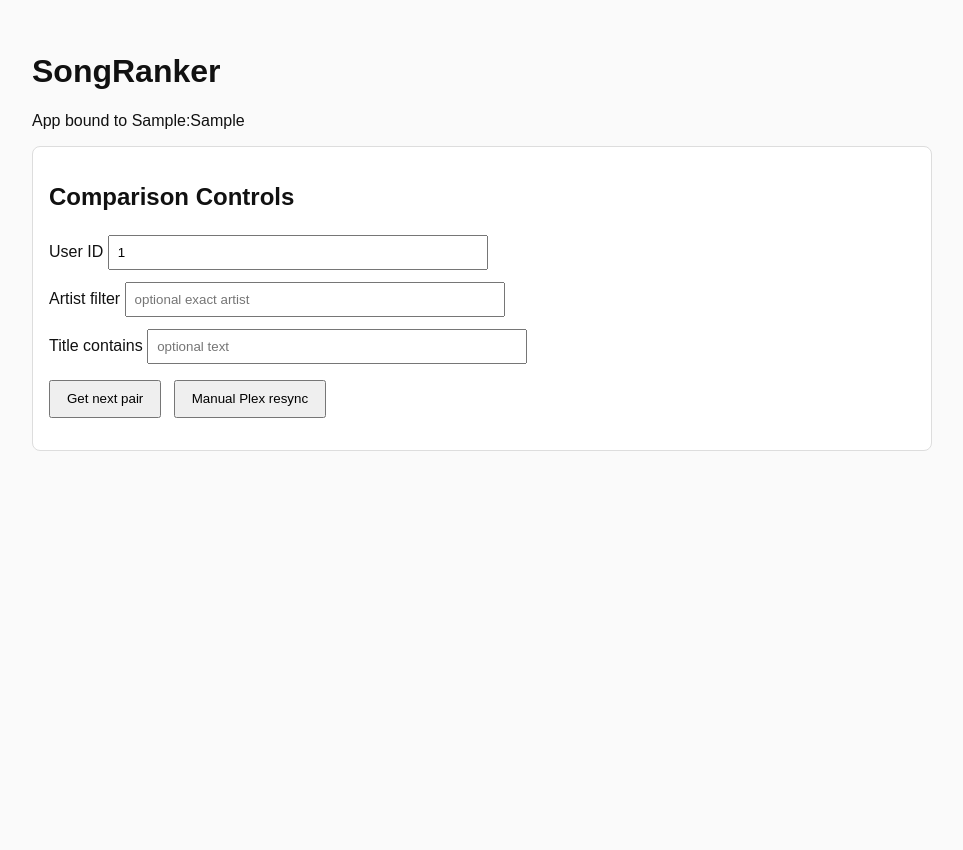
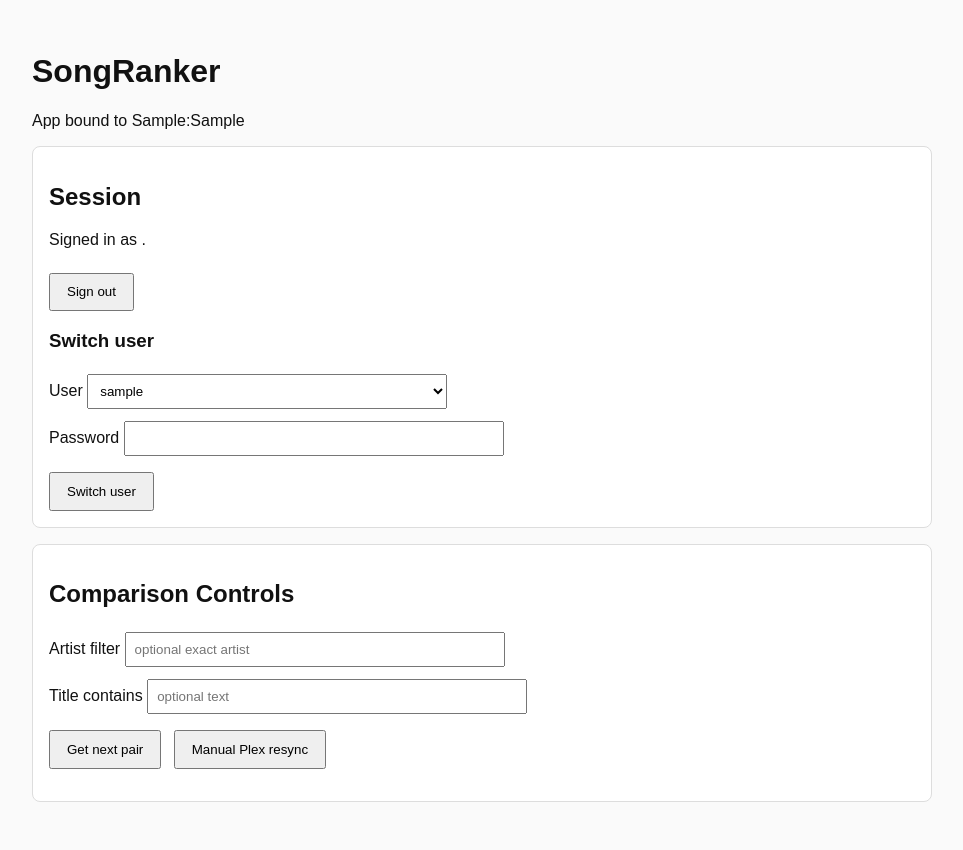
Before and after one commit to tyighter/songranker, a FastAPI app: template app/templates/index.html in a window 1280 px wide. Shown: the whole page, without its empty margins (158-1121 px from the left). Before the commit the page ends 451 px from the top, so only its background shows below. Run offline with FastAPI, Linux system fonts and the light colour scheme; the template is opened without the code that fills it: most values are stand-ins (such as "Sample title", 1, 10 or a date in 2020).

Commit message:
Add lightweight session auth and per-user ranking flow

```diff
--- a/app/main.py
+++ b/app/main.py
@@ -1,10 +1,13 @@
 import asyncio
+import hashlib
+import hmac
 import json
 import math
-from datetime import datetime, timezone
+import secrets
+from datetime import datetime, timedelta, timezone
 from itertools import combinations
 from typing import Any
-from urllib.parse import urljoin, urlencode
+from urllib.parse import urlencode, urljoin
 from urllib.request import Request, urlopen
 from xml.etree import ElementTree
 
@@ -19,10 +22,12 @@ from starlette.requests import Request as StarletteRequest
 
 from app.config import settings
 from app.db import SessionLocal, get_db
-from app.models import AppSettings, PairwiseVote, RatingScore, RatingScoreSnapshot, Song, User
+from app.models import AppSettings, PairwiseVote, RatingScore, RatingScoreSnapshot, Song, User, UserSession
 
 DEFAULT_RATING = 1000
 ELO_K = 24
+SESSION_COOKIE_NAME = "songranker_session"
+SESSION_TTL_DAYS = 30
 
 app = FastAPI(title="SongRanker")
 app.mount("/static", StaticFiles(directory="app/static"), name="static")
@@ -35,7 +40,6 @@ class NextPairResponse(BaseModel):
 
 
 class VoteRequest(BaseModel):
-    user_id: int
     winner_song_id: int
     loser_song_id: int
     filters: dict[str, Any] = Field(default_factory=dict)
@@ -46,6 +50,21 @@ class VoteResponse(BaseModel):
     loser: dict[str, Any]
 
 
+def _hash_password(password: str) -> str:
+    salt = secrets.token_hex(16)
+    digest = hashlib.pbkdf2_hmac("sha256", password.encode("utf-8"), salt.encode("utf-8"), 600_000).hex()
+    return f"{salt}:{digest}"
+
+
+def _verify_password(password: str, stored_hash: str) -> bool:
+    try:
+        salt, expected = stored_hash.split(":", 1)
+    except ValueError:
+        return False
+    actual = hashlib.pbkdf2_hmac("sha256", password.encode("utf-8"), salt.encode("utf-8"), 600_000).hex()
+    return hmac.compare_digest(expected, actual)
+
+
 def _get_or_create_settings(db: Session) -> AppSettings:
     app_settings = db.query(AppSettings).filter(AppSettings.id == 1).first()
     if app_settings is None:
@@ -54,6 +73,64 @@ def _get_or_create_settings(db: Session) -> AppSettings:
         db.commit()
         db.refresh(app_settings)
     return app_settings
+
+
+def _current_session(db: Session, request: StarletteRequest) -> UserSession | None:
+    token = request.cookies.get(SESSION_COOKIE_NAME)
+    if not token:
+        return None
+
+    now = datetime.now(timezone.utc)
+    session = db.query(UserSession).filter(UserSession.session_token == token).first()
+    if session is None:
+        return None
+    if session.expires_at <= now:
+        db.delete(session)
+        db.commit()
+        return None
+    return session
+
+
+def _require_current_user(request: StarletteRequest, db: Session = Depends(get_db)) -> User:
+    session = _current_session(db, request)
+    if session is None:
+        raise HTTPException(status_code=401, detail="Sign in required")
+
+    user = db.query(User).filter(User.id == session.user_id).first()
+    if user is None:
+        raise HTTPException(status_code=401, detail="Session user does not exist")
+    return user
+
+
+def _create_session_for_user(db: Session, user_id: int) -> str:
+    token = secrets.token_urlsafe(48)
+    now = datetime.now(timezone.utc)
+    db.add(
+        UserSession(
+            session_token=token,
+            user_id=user_id,
+            expires_at=now + timedelta(days=SESSION_TTL_DAYS),
+        )
+    )
+    db.commit()
+    return token
+
+
+def _session_redirect(url: str, token: str) -> RedirectResponse:
+    response = RedirectResponse(url=url, status_code=303)
+    response.set_cookie(
+        key=SESSION_COOKIE_NAME,
+        value=token,
+        httponly=True,
+        samesite="lax",
+        secure=False,
+        max_age=SESSION_TTL_DAYS * 24 * 60 * 60,
+    )
+    return response
+
+
+def _clear_session_cookie(response: RedirectResponse):
+    response.delete_cookie(SESSION_COOKIE_NAME)
 
 
 def _plex_get_xml(plex_url: str, plex_token: str, path: str) -> ElementTree.Element:
@@ -191,9 +268,7 @@ def _candidate_pair_for_user(db: Session, user_id: int, filters: dict[str, Any])
         .order_by(PairwiseVote.created_at.desc(), PairwiseVote.id.desc())
         .first()
     )
-    last_pair = (
-        _normalize_pair(last_vote.winner_song_id, last_vote.loser_song_id) if last_vote else None
-    )
+    last_pair = _normalize_pair(last_vote.winner_song_id, last_vote.loser_song_id) if last_vote else None
 
     best_pair: tuple[Song, Song] | None = None
     best_key: tuple[float, int, int] | None = None
@@ -224,7 +299,11 @@ def _candidate_pair_for_user(db: Session, user_id: int, filters: dict[str, Any])
 
 @app.middleware("http")
 async def setup_guard(request: StarletteRequest, call_next):
-    if request.url.path.startswith("/static") or request.url.path in {"/health", "/setup"} or request.url.path.startswith("/api/setup"):
+    if request.url.path.startswith("/static") or request.url.path in {
+        "/health",
+        "/setup",
+        "/signin",
+    } or request.url.path.startswith("/api/setup") or request.url.path.startswith("/api/auth"):
         return await call_next(request)
 
     db = SessionLocal()
@@ -263,14 +342,40 @@ def health(db: Session = Depends(get_db)) -> dict[str, str]:
     return {"status": "ok"}
 
 
+@app.get("/signin", response_class=HTMLResponse)
+def signin_page(request: StarletteRequest, db: Session = Depends(get_db)):
+    users = db.query(User).order_by(User.username.asc()).all()
+    return templates.TemplateResponse(
+        "signin.html",
+        {
+            "request": request,
+            "users": users,
+            "notice": "Login is lightweight and not secure yet; use only on trusted/local networks.",
+        },
+    )
+
+
 @app.get("/", response_class=HTMLResponse)
-def index(request: StarletteRequest):
+def index(request: StarletteRequest, db: Session = Depends(get_db)):
+    session = _current_session(db, request)
+    if session is None:
+        return RedirectResponse(url="/signin", status_code=303)
+
+    current_user = db.query(User).filter(User.id == session.user_id).first()
+    if current_user is None:
+        return RedirectResponse(url="/signin", status_code=303)
+
+    users = db.query(User).order_by(User.username.asc()).all()
+
     return templates.TemplateResponse(
         "index.html",
         {
             "request": request,
             "app_host": settings.app_host,
             "app_port": settings.app_port,
+            "current_user": current_user,
+            "users": users,
+            "notice": "Auth is intentionally lightweight and not secure yet.",
         },
     )
 
@@ -304,13 +409,74 @@ def setup_page(request: StarletteRequest, db: Session = Depends(get_db)):
 
 
 @app.post("/api/setup/user")
-def setup_user(username: str = Form(...), email: str = Form(...), db: Session = Depends(get_db)):
+def setup_user(
+    username: str = Form(...),
+    email: str = Form(...),
+    password: str = Form(...),
+    db: Session = Depends(get_db),
+):
     existing = db.query(User).filter((User.username == username) | (User.email == email)).first()
     if existing:
         raise HTTPException(status_code=400, detail="User with username or email already exists")
-    db.add(User(username=username, email=email))
+    db.add(User(username=username, email=email, password_hash=_hash_password(password)))
     db.commit()
     return RedirectResponse(url="/setup", status_code=303)
+
+
+@app.post("/api/auth/create-user")
+def create_user(
+    username: str = Form(...),
+    email: str = Form(...),
+    password: str = Form(...),
+    db: Session = Depends(get_db),
+):
+    existing = db.query(User).filter((User.username == username) | (User.email == email)).first()
+    if existing:
+        raise HTTPException(status_code=400, detail="User with username or email already exists")
+
+    db.add(User(username=username, email=email, password_hash=_hash_password(password)))
+    db.commit()
+    return RedirectResponse(url="/signin", status_code=303)
+
+
+@app.post("/api/auth/signin")
+def signin(
+    username: str = Form(...),
+    password: str = Form(...),
+    db: Session = Depends(get_db),
+):
+    user = db.query(User).filter(User.username == username).first()
+    if user is None or not _verify_password(password, user.password_hash):
+        raise HTTPException(status_code=401, detail="Invalid username/password")
+
+    token = _create_session_for_user(db, user.id)
+    return _session_redirect(url="/", token=token)
+
+
+@app.post("/api/auth/switch-user")
+def switch_user(
+    user_id: int = Form(...),
+    password: str = Form(...),
+    db: Session = Depends(get_db),
+):
+    user = db.query(User).filter(User.id == user_id).first()
+    if user is None or not _verify_password(password, user.password_hash):
+        raise HTTPException(status_code=401, detail="Invalid credentials for selected user")
+
+    token = _create_session_for_user(db, user.id)
+    return _session_redirect(url="/", token=token)
+
+
+@app.post("/api/auth/signout")
+def signout(request: StarletteRequest, db: Session = Depends(get_db)):
+    session = _current_session(db, request)
+    if session is not None:
+        db.delete(session)
+        db.commit()
+
+    response = RedirectResponse(url="/signin", status_code=303)
+    _clear_session_cookie(response)
+    return response
 
 
 @app.post("/api/setup/plex")
@@ -340,7 +506,10 @@ def setup_import(db: Session = Depends(get_db)):
 
 
 @app.post("/api/plex/resync")
-def resync_plex(db: Session = Depends(get_db)):
+def resync_plex(
+    db: Session = Depends(get_db),
+    _: User = Depends(_require_current_user),
+):
     app_settings = _get_or_create_settings(db)
     result = _sync_tracks_from_plex(db, app_settings)
     return {"status": "ok", **result}
@@ -348,11 +517,11 @@ def resync_plex(db: Session = Depends(get_db)):
 
 @app.get("/api/rate/next", response_model=NextPairResponse)
 def get_next_pair(
-    user_id: int = Query(...),
     artist: str | None = Query(default=None),
     title_query: str | None = Query(default=None),
     song_ids: str | None = Query(default=None),
     db: Session = Depends(get_db),
+    current_user: User = Depends(_require_current_user),
 ):
     filters: dict[str, Any] = {}
     if artist:
@@ -362,14 +531,14 @@ def get_next_pair(
     if song_ids:
         filters["song_ids"] = [int(song_id.strip()) for song_id in song_ids.split(",") if song_id.strip()]
 
-    pair = _candidate_pair_for_user(db=db, user_id=user_id, filters=filters)
+    pair = _candidate_pair_for_user(db=db, user_id=current_user.id, filters=filters)
     if pair is None:
         raise HTTPException(status_code=404, detail="Not enough songs available for this filter context")
 
     song_ids_for_pair = [pair[0].id, pair[1].id]
     rating_rows = (
         db.query(RatingScore)
-        .filter(and_(RatingScore.user_id == user_id, RatingScore.song_id.in_(song_ids_for_pair)))
+        .filter(and_(RatingScore.user_id == current_user.id, RatingScore.song_id.in_(song_ids_for_pair)))
         .all()
     )
     rating_lookup = {row.song_id: row.score for row in rating_rows}
@@ -389,7 +558,11 @@ def get_next_pair(
 
 
 @app.post("/api/rate/vote", response_model=VoteResponse)
-def cast_vote(payload: VoteRequest, db: Session = Depends(get_db)):
+def cast_vote(
+    payload: VoteRequest,
+    db: Session = Depends(get_db),
+    current_user: User = Depends(_require_current_user),
+):
     if payload.winner_song_id == payload.loser_song_id:
         raise HTTPException(status_code=400, detail="winner_song_id and loser_song_id must differ")
 
@@ -406,25 +579,25 @@ def cast_vote(payload: VoteRequest, db: Session = Depends(get_db)):
     winner_score = (
         db.query(RatingScore)
         .filter(
-            RatingScore.user_id == payload.user_id,
+            RatingScore.user_id == current_user.id,
             RatingScore.song_id == payload.winner_song_id,
         )
         .first()
     )
     if winner_score is None:
-        winner_score = RatingScore(user_id=payload.user_id, song_id=payload.winner_song_id, score=DEFAULT_RATING)
+        winner_score = RatingScore(user_id=current_user.id, song_id=payload.winner_song_id, score=DEFAULT_RATING)
         db.add(winner_score)
 
     loser_score = (
         db.query(RatingScore)
         .filter(
-            RatingScore.user_id == payload.user_id,
+            RatingScore.user_id == current_user.id,
             RatingScore.song_id == payload.loser_song_id,
         )
         .first()
     )
     if loser_score is None:
-        loser_score = RatingScore(user_id=payload.user_id, song_id=payload.loser_song_id, score=DEFAULT_RATING)
+        loser_score = RatingScore(user_id=current_user.id, song_id=payload.loser_song_id, score=DEFAULT_RATING)
         db.add(loser_score)
 
     expected_winner = _expected_score(winner_score.score, loser_score.score)
@@ -434,7 +607,7 @@ def cast_vote(payload: VoteRequest, db: Session = Depends(get_db)):
     loser_score.score = round(loser_score.score + ELO_K * (0 - expected_loser))
 
     vote = PairwiseVote(
-        user_id=payload.user_id,
+        user_id=current_user.id,
         winner_song_id=payload.winner_song_id,
         loser_song_id=payload.loser_song_id,
         context_metadata=json.dumps(payload.filters, sort_keys=True),
@@ -445,7 +618,7 @@ def cast_vote(payload: VoteRequest, db: Session = Depends(get_db)):
     db.add(
         RatingScoreSnapshot(
             vote_id=vote.id,
-            user_id=payload.user_id,
+            user_id=current_user.id,
             song_id=payload.winner_song_id,
             score=winner_score.score,
         )
@@ -453,7 +626,7 @@ def cast_vote(payload: VoteRequest, db: Session = Depends(get_db)):
     db.add(
         RatingScoreSnapshot(
             vote_id=vote.id,
-            user_id=payload.user_id,
+            user_id=current_user.id,
             song_id=payload.loser_song_id,
             score=loser_score.score,
         )
--- a/app/static/styles.css
+++ b/app/static/styles.css
@@ -60,3 +60,12 @@ select {
 .error {
   color: #a40000;
 }
+
+.warning {
+  color: #8a4b00;
+}
+
+.inline-forms {
+  display: flex;
+  gap: 0.5rem;
+}
--- a/app/templates/index.html
+++ b/app/templates/index.html
@@ -10,10 +10,32 @@
   <main>
     <h1>SongRanker</h1>
     <p>App bound to {{ app_host }}:{{ app_port }}</p>
+    <p class="warning">{{ notice }}</p>
+
+    <section class="panel">
+      <h2>Session</h2>
+      <p>Signed in as <strong>{{ current_user.username }}</strong>.</p>
+      <div class="inline-forms">
+        <form method="post" action="/api/auth/signout">
+          <button type="submit">Sign out</button>
+        </form>
+      </div>
+      <h3>Switch user</h3>
+      <form method="post" action="/api/auth/switch-user">
+        <label>User
+          <select name="user_id" required>
+            {% for user in users %}
+            <option value="{{ user.id }}" {% if user.id == current_user.id %}selected{% endif %}>{{ user.username }}</option>
+            {% endfor %}
+          </select>
+        </label>
+        <label>Password <input type="password" name="password" required /></label>
+        <button type="submit">Switch user</button>
+      </form>
+    </section>
 
     <section class="panel">
       <h2>Comparison Controls</h2>
-      <label>User ID <input type="number" id="user-id" value="1" min="1" /></label>
       <label>Artist filter <input type="text" id="artist-filter" placeholder="optional exact artist" /></label>
       <label>Title contains <input type="text" id="title-filter" placeholder="optional text" /></label>
       <button id="next-pair-btn">Get next pair</button>
@@ -35,7 +57,6 @@
     const statusEl = document.getElementById("status");
     const pairPanel = document.getElementById("pair-panel");
     const pairContent = document.getElementById("pair-content");
-    const userIdEl = document.getElementById("user-id");
     const artistFilterEl = document.getElementById("artist-filter");
     const titleFilterEl = document.getElementById("title-filter");
 
@@ -53,17 +74,16 @@
       return filters;
     }
 
-    function queryFromFilters(userId, filters) {
-      const params = new URLSearchParams({ user_id: userId });
+    function queryFromFilters(filters) {
+      const params = new URLSearchParams({});
       if (filters.artist) params.set("artist", filters.artist);
       if (filters.title_query) params.set("title_query", filters.title_query);
       return params.toString();
     }
 
     async function loadNextPair() {
-      const userId = Number(userIdEl.value);
       currentFilters = collectFilters();
-      const query = queryFromFilters(userId, currentFilters);
+      const query = queryFromFilters(currentFilters);
 
       statusEl.textContent = "Loading next pair...";
       pairPanel.hidden = true;
@@ -96,7 +116,6 @@
     async function submitVote(winnerIndex) {
       if (!currentPair) return;
 
-      const userId = Number(userIdEl.value);
       const winner = currentPair[winnerIndex];
       const loser = currentPair[winnerIndex === 0 ? 1 : 0];
 
@@ -104,7 +123,6 @@
         method: "POST",
         headers: { "Content-Type": "application/json" },
         body: JSON.stringify({
-          user_id: userId,
           winner_song_id: winner.song_id,
           loser_song_id: loser.song_id,
           filters: currentFilters,
--- a/app/templates/setup.html
+++ b/app/templates/setup.html
@@ -17,9 +17,11 @@
     <section class="panel">
       <h2>1) Create first local user</h2>
       <p>Existing users: {{ users_count }}</p>
+      <p class="warning">Local auth only (not secure yet).</p>
       <form method="post" action="/api/setup/user">
         <label>Username <input type="text" name="username" required /></label>
         <label>Email <input type="email" name="email" required /></label>
+        <label>Password <input type="password" name="password" required minlength="6" /></label>
         <button type="submit">Create user</button>
       </form>
     </section>
```
Also changed, not shown: alembic/versions/0003_auth_sessions.py (added, +36 -0 lines), app/models.py (+11 -0 lines), app/templates/signin.html (added, +43 -0 lines), README.md.
